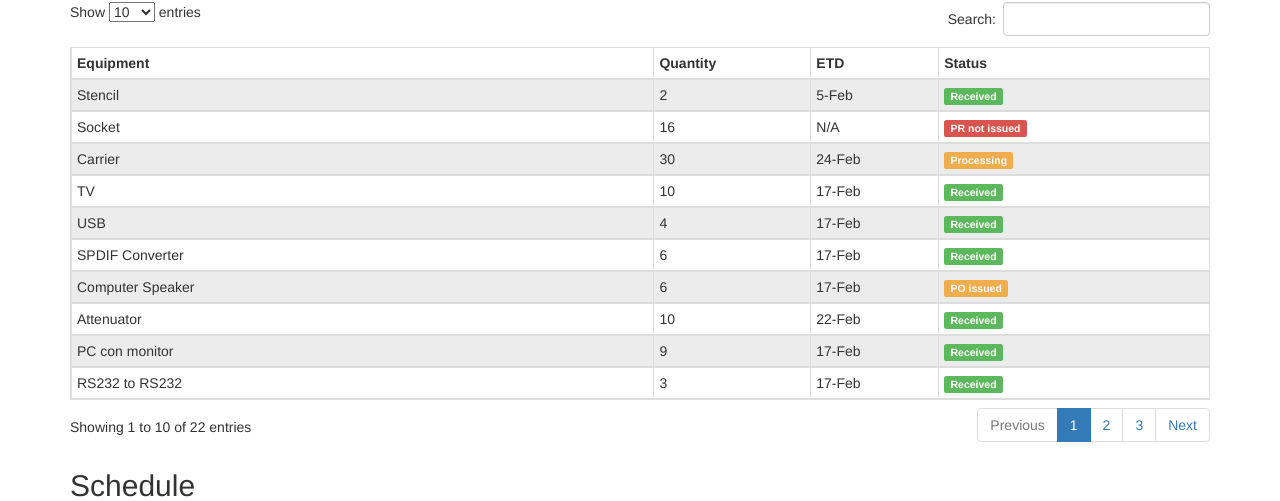
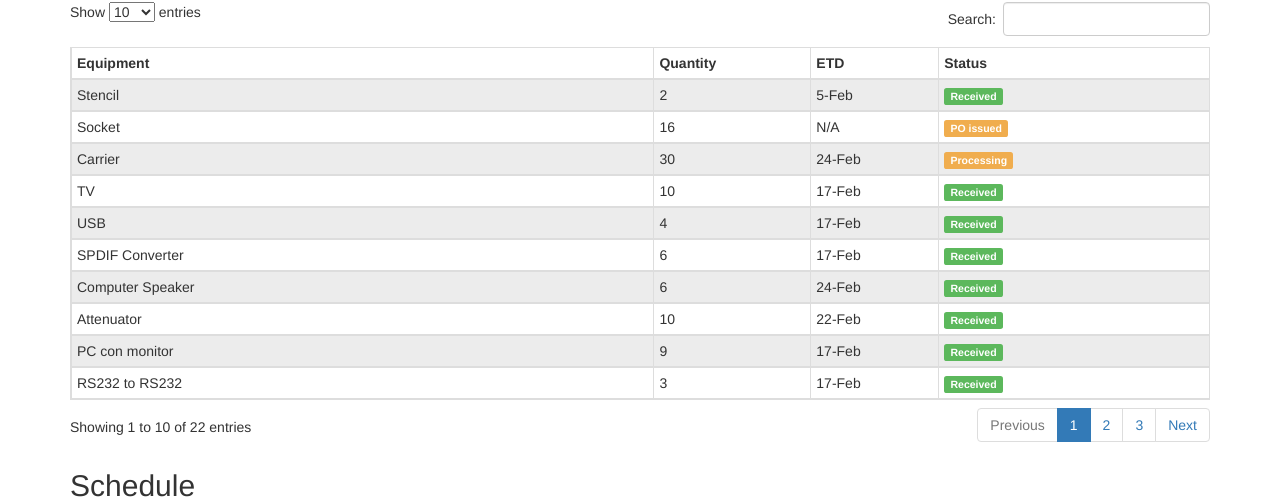
Before and after one commit to yolieleste/SkyworthNpi, a Django app: page / in a window 1280 px wide. Shown: the part 181-682 px from the top of the page. Run offline with Django 3.2, Linux system fonts and the light colour scheme; data that the repository does not hold is empty; some libraries are stand-ins or nearby versions.

Commit message:
Update information

```diff
--- a/blog/templates/blog/post_list.html
+++ b/blog/templates/blog/post_list.html
@@ -43,7 +43,7 @@
                     <td>Socket</td>
                     <td>16</td>
                     <td>N/A</td>
-                    <td><span class="label label-danger">PR not issued</span></td>
+                    <td><span class="label label-warning">PO issued</span></td>
                 </tr>
                 <tr>
                     <td>Carrier</td>
@@ -72,8 +72,8 @@
                 <tr>
                     <td>Computer Speaker</td>
                     <td>6</td>
-                    <td>17-Feb</td>
-                    <td><span class="label label-warning">PO issued</span></td>
+                    <td>24-Feb</td>
+                    <td><span class="label label-success">Received</span></td>
                 </tr>
                 <tr>
                     <td>Attenuator</td>
```
